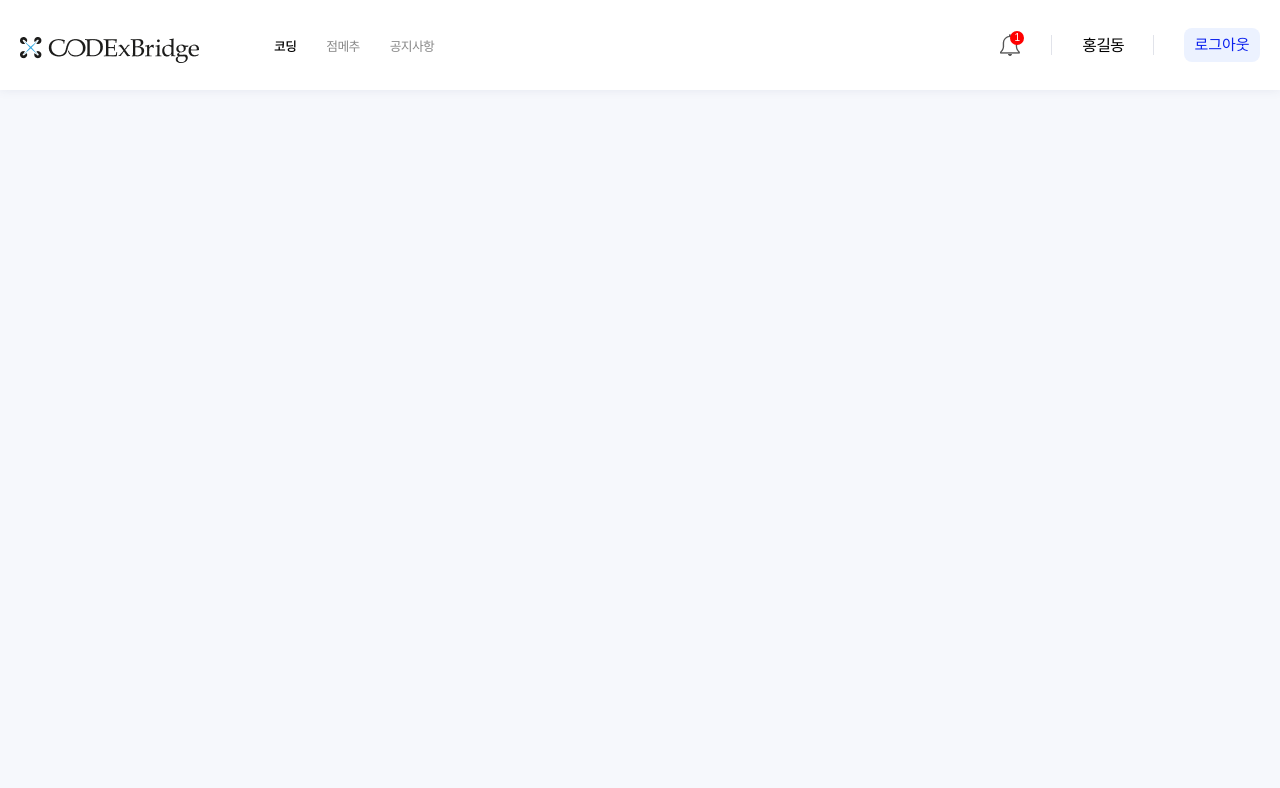
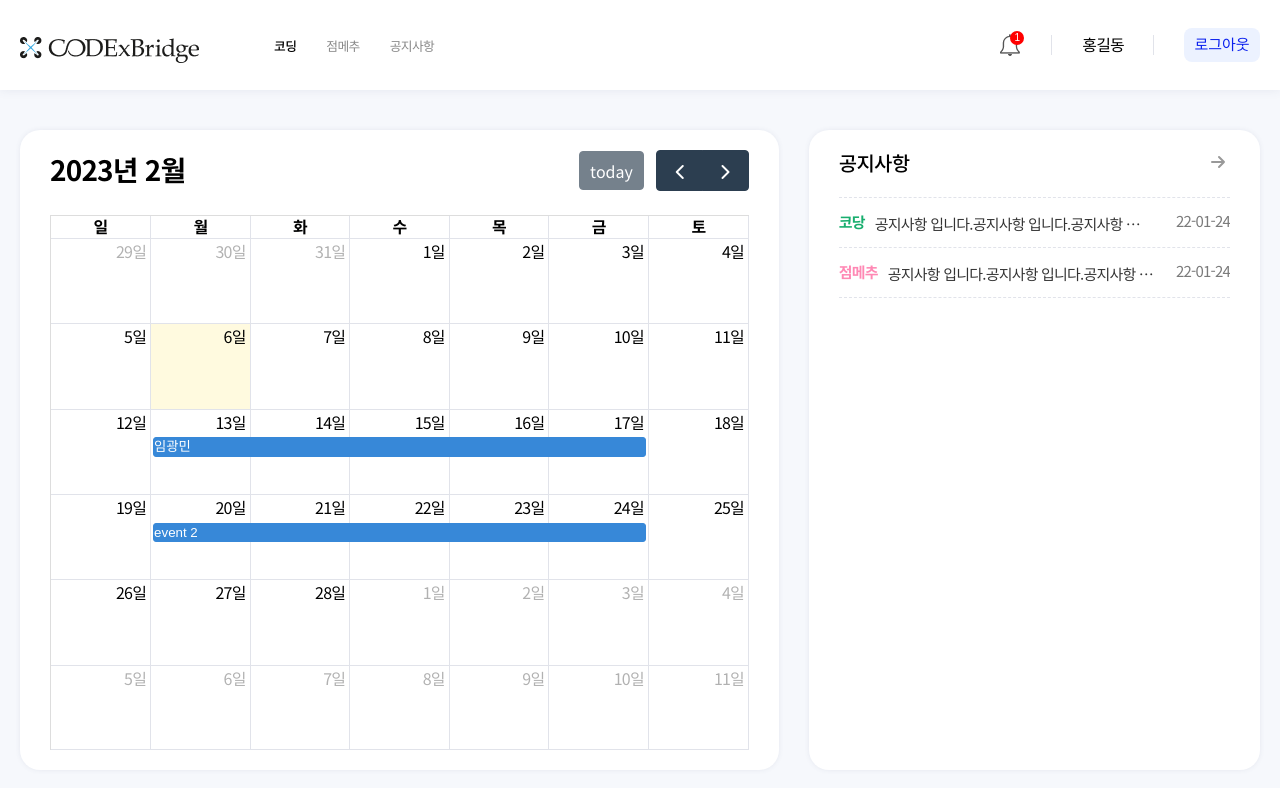
Before and after one commit to lim-gwangmin/codexProject, a React (Create React App) app: page / in a window 1280 px wide. Shown: the top 788 px of the page. Built offline with nearby package versions, Linux system fonts and the light colour scheme; no server answers.

Commit message:
메인페이지 section 추가

```diff
--- a/jsconfig.json
+++ b/jsconfig.json
@@ -4,5 +4,5 @@
    },
    "include": [
       "src"
-   ]
+, "src/utils/.js"   ]
  }
--- a/package.json
+++ b/package.json
@@ -3,6 +3,10 @@
   "version": "0.1.0",
   "private": true,
   "dependencies": {
+    "@fullcalendar/core": "^6.1.4",
+    "@fullcalendar/daygrid": "^6.1.4",
+    "@fullcalendar/interaction": "^6.1.4",
+    "@fullcalendar/react": "^6.1.4",
     "@reduxjs/toolkit": "^1.9.2",
     "@testing-library/jest-dom": "^5.16.5",
     "@testing-library/react": "^13.4.0",
@@ -10,7 +14,9 @@
     "axios": "^1.3.2",
     "firebase": "^8.10.1",
     "react": "^18.2.0",
+    "react-calendar": "^4.0.0",
     "react-dom": "^18.2.0",
+    "react-icons": "^4.7.1",
     "react-redux": "^8.0.5",
     "react-router": "^6.8.1",
     "react-router-dom": "^6.8.1",
--- a/src/App.js
+++ b/src/App.js
@@ -3,9 +3,25 @@ import { fireBaseFunc } from 'firebaseSDK';
 import { webPush } from 'api/webPushMessage';
 import { useSelector, useDispatch } from 'react-redux';
 import { webPushToken } from 'store/sliceReducer';
+import { formatDate, formatDate_day } from 'utils/formatDate';
+import FullCalendar from '@fullcalendar/react'
+import dayGridPlugin from '@fullcalendar/daygrid'
+import { HiOutlineArrowSmRight } from "react-icons/hi";
 import logo from 'assets/images/logo.png';
 import alert from 'assets/icon/icon_alert.png';
 
+
+const CALENDAR_HEIGHT = 600;
+
+const Btn = ({ arg }) => {
+   const { _def, _instance } = arg.event;
+   const { title } = _def;
+   const { start, end } = _instance.range;
+
+   return <button onClick={() => {
+      console.log(title, formatDate(start), formatDate(end))
+   }}>{arg.event._def.title}</button>
+};
 
 function App(){
    const dispatch = useDispatch();
@@ -81,11 +97,60 @@ function App(){
                      </li>
                   </ul>
                </div>
-               <div id='main'>
+            </header>
+            <div id='main'>
                   <div className='container'>
                      <section className='section' id='section01'>
                         <article>
-
+                           <div className='calendar_wrapper'>
+                              <div className='colum_area'>
+                                 <FullCalendar
+                                    locale={'ko'}
+                                    plugins={[ dayGridPlugin ]}
+                                    events={[
+                                       { title: '임광민', date: '2023-02-13', end: '2023-02-18' },
+                                       { title: 'event 2', date: '2023-02-20', end: '2023-02-25' }
+                                    ]}
+                                    eventContent={(arg) =>  <Btn arg={arg}/>}
+                                    height={`${CALENDAR_HEIGHT}px`}
+                                    // formatDay={(locale, date) => date.toLocaleString("en", {day: "numeric"})}
+                                 />
+                              </div>
+                           </div>
+                           <div className='notice_wrapper'>
+                              <div className='colum_area'>
+                                 <div className='notice_header'>
+                                    <h2>공지사항</h2>
+                                    <a href='' className='btn_notice_table'>
+                                       <HiOutlineArrowSmRight className='HiOutlineArrowSmRight'/>
+                                    </a>
+                                 </div>
+                                 <ul className='notice_list'>
+                                    <li>
+                                       <span className='title type01'>
+                                          코당
+                                       </span>
+                                       <a href='' className='comment'>
+                                          <span>
+                                             공지사항 입니다.공지사항 입니다.공지사항 입니다.공지사항 입니다.
+                                          </span>
+                                       </a>
+                                       <span className='date'>22-01-24</span>
+                                    </li>
+                                    <li>
+                                       <span className='title type02'>
+                                          점메추
+                                       </span>
+                                       <a href='' className='comment'>
+                                          <span>
+                                             공지사항 입니다.공지사항 입니다.공지사항 입니다.공지사항 입니다.
+                                          </span>
+                                       </a>
+                                       <span className='date'>22-01-24</span>
+                                    </li>
+                                 </ul>
+                              </div>
+                           </div>
                         </article>
                         <article>
 
@@ -101,7 +166,6 @@ function App(){
                      </section>
                   </div>
                </div>
-            </header>
          </div>
       </>
    )
--- a/src/index.js
+++ b/src/index.js
@@ -3,6 +3,8 @@ import ReactDOM from 'react-dom/client';
 import App from './App';
 import 'themes/layout.css';
 import 'themes/index.css';
+import 'themes/main.css';
+
 import { Provider } from 'react-redux';
 import { store } from 'store/store';
 import * as serviceWorkerRegistration from './serviceWorkerRegistration';
--- a/src/themes/index.css
+++ b/src/themes/index.css
@@ -1124,7 +1124,16 @@ input[type="checkbox"]:disabled ~ label::before {
 .custom_table .input_full {
    min-width:auto;
 }
-
+/* ===========================================================================================
+   full calendar
+=========================================================================================== */
+.fc-theme-standard td,
+.fc-theme-standard th {
+   border: 1px solid #E1E3EA;
+}
+.fc-theme-standard td {
+   background-color: #fff;
+}
 /* ===========================================================================================
    pageination
 =========================================================================================== */
--- a/src/themes/layout.css
+++ b/src/themes/layout.css
@@ -3,6 +3,7 @@
    position: relative;
    min-height: 100vh;
    background-color:#F6F8FC;
+   padding-top: 13rem;
 }
 .container {
    width:100%;
@@ -97,11 +98,10 @@
    background-color: #ECF2FF;
    color: #0B21EE;
 }
-/* footer */
 
 
-
-/*  only desktop */
+/* media query */
+   /*  only desktop */
 @media (min-width:1024px) {
    @keyframes shake{
       0%{transform: rotate(0deg);}
--- /dev/null
+++ b/src/themes/main.css
@@ -0,0 +1,93 @@
+/* section 01 */
+#section01 > article {
+   display:table;
+   width:100%;
+}
+
+#section01 > article > div[class$='_wrapper'] {
+   display:table-cell;
+   vertical-align: top;
+}
+#section01 > article > [class$='_wrapper'] > .colum_area {
+   background-color:#fff;
+   padding: 2rem 3rem;
+   border-radius: 2rem;
+   box-shadow: 0px 0px 5px rgba(76, 87, 125, 0.1);
+}
+#section01 > article .calendar_wrapper {
+   width:65%;
+}
+#section01 > article > .notice_wrapper {
+   width:35%;
+   padding-left:3rem;
+}
+#section01 > article > .notice_wrapper > .colum_area {
+   height:calc(600px + 4rem);
+}
+#section01 .notice_header {
+   display: flex;
+   justify-content: space-between;
+   align-items: center;
+   margin-bottom: 2rem;
+}
+#section01 .notice_header h2 {
+   font-size: 2rem;
+   font-weight:500;
+}
+#section01 .notice_header .HiOutlineArrowSmRight {
+   font-size: 3rem;
+   color: #999999;
+}
+#section01 .notice_list {
+   height: calc(600px - 5.5rem);
+   overflow-y: auto;
+}
+#section01 .notice_list > li {
+   padding: 1.5rem 0;
+   border-top: 1px dashed #E1E3EA;
+}
+#section01 .notice_list > li:last-child {
+   border-bottom: 1px dashed #E1E3EA;
+}
+#section01 .notice_list > li .title {
+   font-size: 1.5rem;
+   font-weight: 700;
+   margin-right: 1rem;
+}
+#section01 .notice_list > li .title.type01 {
+   color: #18AE6E;
+}
+#section01 .notice_list > li .title.type02 {
+   color: #FF88B4;
+}
+#section01 .notice_list > li .comment > span {
+   font-size: 1.5rem;
+   display: inline-block;
+   vertical-align: middle;
+   color:#333;
+   width:70%;
+   padding-top:.1rem;
+   word-break: keep-all;
+   text-overflow: ellipsis;
+   overflow:hidden;
+   white-space: nowrap;
+}
+#section01 .notice_list > li .comment:hover > span {
+   text-decoration: underline;
+}
+#section01 .notice_list > li .date {
+   float:right;
+   font-size:1.5rem;
+   color: #7A7A7A;
+}
+/* media query */
+   /*  only desktop */
+@media (min-width:1024px) {
+   /* section01 */
+   #section01 .notice_header .HiOutlineArrowSmRight {
+      transition: all .3s;
+   }
+   #section01 .notice_header .btn_notice_table:hover .HiOutlineArrowSmRight {
+      transform: translateX(1rem);
+   }
+}
--- /dev/null
+++ b/src/utils/formatDate.js
@@ -0,0 +1,21 @@
+function leftPad(value) {
+   if (value >= 10) {
+       return value;
+   }
+   return `0${value}`;
+}
+
+export const formatDate_day = date => {
+   const day = leftPad(date.getDate());
+
+   return day;
+};
+
+export const formatDate = date => {
+   const year = date.getFullYear();
+   const month = leftPad(date.getMonth() + 1);
+   const day = leftPad(date.getDate());
+
+   return [year, month, day].join('-');
+
+}
```
Also changed, not shown: src/utils/test.js (deleted), 2 other files (tests, documents, lock files or other folders).
